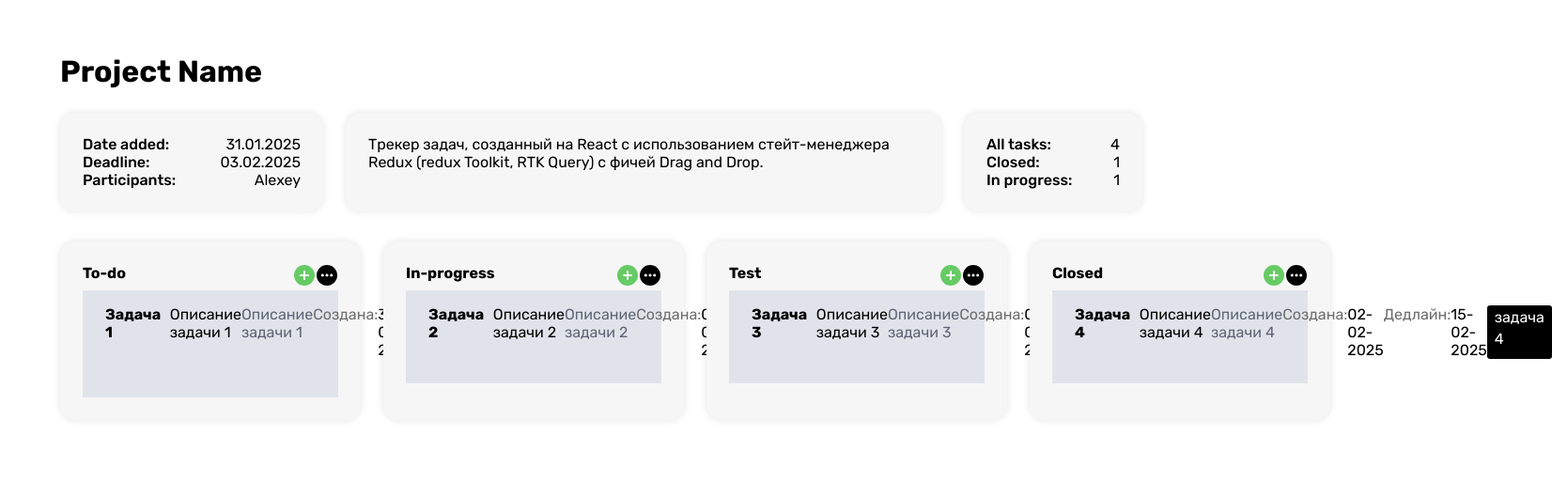
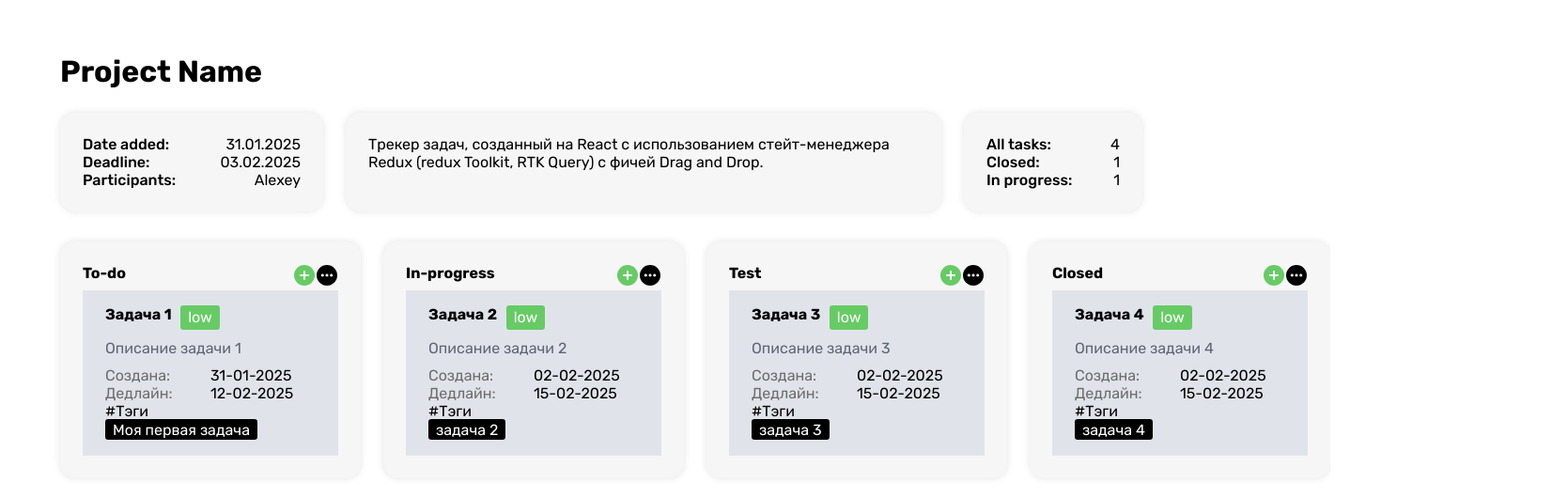
Before and after one commit to Mor-ald/task-tracker, a React (Vite) app: page / in a window 1280 px wide. Shown: the top 530 px of the page at 94% size, 1652 px wide, since content can reach past the window. Built offline with nearby package versions, Linux system fonts and the light colour scheme; data requests are answered from the project's data file.

Commit message:
feat(components): add TaskPriority, getColor

```diff
--- a/src/components/ui/task/Task.tsx
+++ b/src/components/ui/task/Task.tsx
@@ -3,17 +3,30 @@ import ITask from './ITask';
 
 import Badge from '../badge/Badge';
 
+import { TaskPriority } from '@/types/Tasks';
+
 /**
  * Task component
  */
 export default function Task({ taskData }: ITask) {
+  const getColor = (priority: TaskPriority) => {
+    switch (priority) {
+      case 'low':
+        return '#67cb65';
+      case 'medium':
+        return '#ff9533';
+      case 'hard':
+        return '#e74444';
+      default:
+        return '#67cb65';
+    }
+  };
   return (
     <div className={styles['task']}>
       <div className={styles['task-header']}>
         <span className={styles['task-title']}>{taskData.title}</span>
-
-        <div className={styles['task-priority']}>{taskData.description}</div>
-
+        <Badge text={taskData.priority} color={getColor(taskData.priority)}></Badge>
+      </div>
       <div className={styles['task-description']}>{taskData.description}</div>
 
       <div className={styles['task-created']}>
@@ -28,9 +41,16 @@ export default function Task({ taskData }: ITask) {
         </div>
       )}
 
-        {taskData.tags.length &&
-          taskData.tags.map((tag, i) => <Badge key={i} text={tag.name} color={tag.color} />)}
+      {taskData.tags.length && (
+        <>
+          <div className={styles['task-text']}>#Тэги</div>
+          <div className={styles['task-tags']}>
+            {taskData.tags.map((tag, i) => (
+              <Badge key={i} text={tag.name} color={tag.color} />
+            ))}
           </div>
+        </>
+      )}
     </div>
   );
 }
```
Lines whose indentation alone changed are shown as unchanged.
